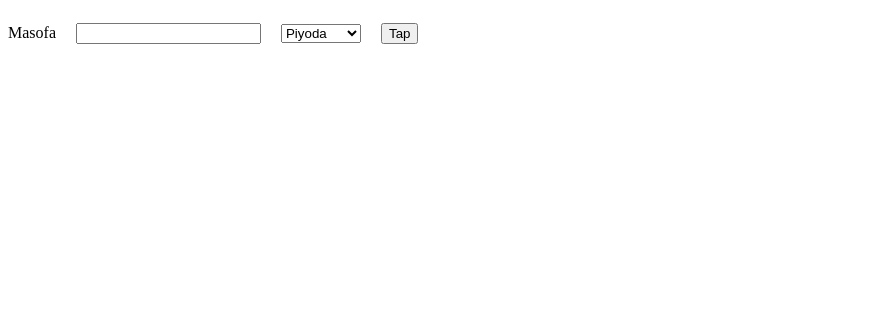
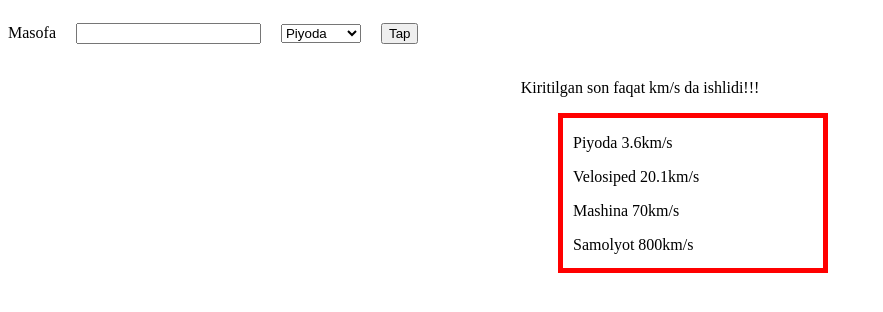
Before and after one commit to AzizMakhmudov/race, a plain HTML site: page index.html in a window 1280 px wide. Shown: the whole page, without its empty margins (0-883 px from the left). Drawn offline with Linux system fonts and the light colour scheme.

Commit message:
changed html

```diff
--- a/index.html
+++ b/index.html
@@ -11,6 +11,16 @@
       display: flex;
       align-items: center;
       gap: 20px;
+    }
+    .warning {
+      text-align: center;
+    }
+    .box {
+      border: 5px solid red;
+      width: 250px;
+      height: 150px;
+      padding-left: 10px;
+      transform: translateX(550px);
     }
   </style>
   <body>
@@ -26,6 +36,15 @@
       <button type="submit" id="btn">Tap</button>
     </form>
     <h1 id="heading"></h1>
+    <blockquote class="warning">
+      Kiritilgan son faqat km/s da ishlidi!!!
+    </blockquote>
+    <div class="box">
+      <p>Piyoda 3.6km/s</p>
+      <p>Velosiped 20.1km/s</p>
+      <p>Mashina 70km/s</p>
+      <p>Samolyot 800km/s</p>
+    </div>
     <script src="./js/main.js"></script>
   </body>
 </html>
```
